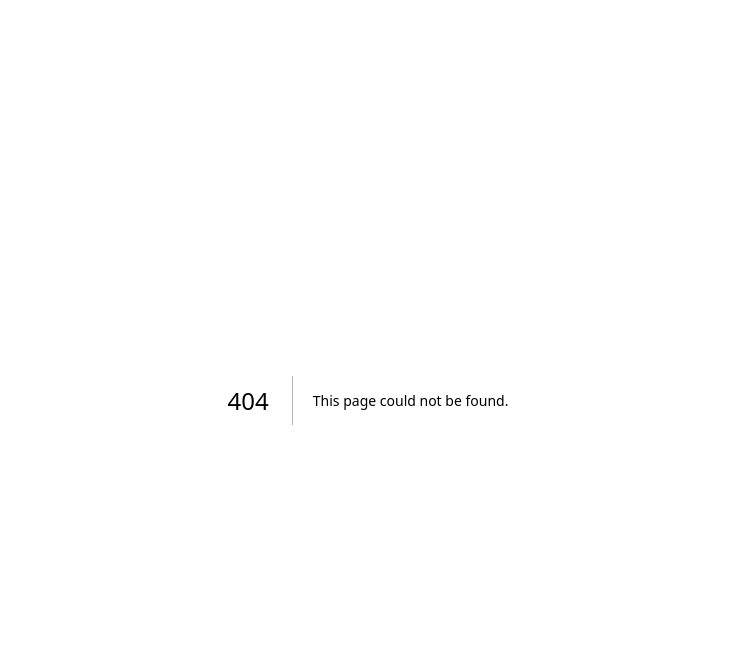
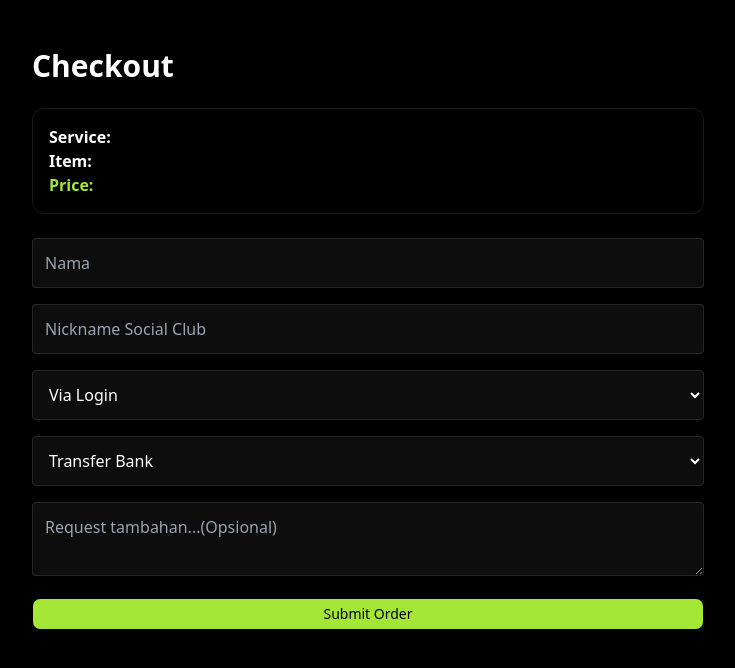
Before and after one commit to DaffaAudyaPramana/game-service-marketplace, a Next.js app in the folder game-service-frontend/: page /checkout/create in a window 1280 px wide. Before the commit this address had no page. Shown: the top 668 px of the page, without its empty margins (272-1007 px from the left). Built offline with nearby package versions, Linux system fonts and the light colour scheme.

Commit message:
add page checkout

```diff
--- /dev/null
+++ b/game-service-frontend/src/app/checkout/create/page.tsx
@@ -0,0 +1,129 @@
+"use client";
+
+import { useSearchParams } from "next/navigation";
+import { useState } from "react";
+import { Button } from "@/components/ui/button";
+// import { useRouter } from "next/navigation";
+
+export default function CheckoutPage() {
+  const params = useSearchParams();
+
+  // GET QUERY PARAMS
+  const service = params.get("service") || "";
+  const item = params.get("item") || "";
+  const price = params.get("price") || "";
+
+  // FORM STATE
+  const [form, setForm] = useState({
+    name: "",
+    nickname: "",
+    method: "login",
+    payment: "bank",
+    notes: "",
+  });
+
+  return (
+    <main className="bg-black text-white min-h-screen px-6 py-12">
+      <div className="max-w-2xl mx-auto">
+
+        <h1 className="text-3xl font-bold mb-6">Checkout</h1>
+
+        {/* ORDER INFO */}
+        <div className="p-4 border border-white/10 rounded-xl mb-6">
+          <p><strong>Service:</strong> {service}</p>
+          <p><strong>Item:</strong> {item}</p>
+          <p className="text-lime-400 font-bold">
+            <strong>Price:</strong> {price}
+          </p>
+        </div>
+
+        {/* FORM */}
+        <div className="space-y-4">
+
+          {/* NAME */}
+          <input
+            placeholder="Nama"
+            className="w-full p-3 rounded bg-white/5 border border-white/10 text-white"
+            value={form.name}
+            onChange={(e) =>
+              setForm({ ...form, name: e.target.value })
+            }
+          />
+
+          {/* NICKNAME */}
+          <input
+            placeholder="Nickname Social Club"
+            className="w-full p-3 rounded bg-white/5 border border-white/10 text-white"
+            value={form.nickname}
+            onChange={(e) =>
+              setForm({ ...form, nickname: e.target.value })
+            }
+          />
+
+          {/* METHOD */}
+          <select
+            className="w-full p-3 rounded bg-white/5 border border-white/10 text-white"
+            value={form.method}
+            onChange={(e) =>
+              setForm({ ...form, method: e.target.value })
+            }
+          >
+            <option className= "bg-black text-white" value="login">
+              Via Login
+            </option>
+            <option className= "bg-black text-white" value="invite">
+              Invite Session
+            </option>
+          </select>
+
+          {/* PAYMENT */}
+          <select
+            className="w-full p-3 rounded bg-white/5 border border-white/10 text-white"
+            value={form.payment}
+            onChange={(e) =>
+              setForm({ ...form, payment: e.target.value })
+            }
+          >
+            <option className= "bg-black text-white" value="bank">
+              Transfer Bank
+            </option>
+            <option className= "bg-black text-white" value="ewallet">
+              E-Wallet
+            </option>
+            <option className= "bg-black text-white" value="crypto">
+              Crypto
+            </option>
+          </select>
+
+          {/* NOTES */}
+          <textarea
+            placeholder="Request tambahan...(Opsional)"
+            className="w-full p-3 rounded bg-white/5 border border-white/10 text-white"
+            value={form.notes}
+            onChange={(e) =>
+              setForm({ ...form, notes: e.target.value })
+            }
+          />
+
+          {/* SUBMIT */}
+          <Button
+            className="w-full bg-lime-400 text-black"
+            onClick={() => {
+              console.log({
+                service,
+                item,
+                price,
+                ...form,
+              });
+
+              alert("Order berhasil dikirim (dummy)");
+            }}
+          >
+            Submit Order
+          </Button>
+
+        </div>
+      </div>
+    </main>
+  );
+}
```
